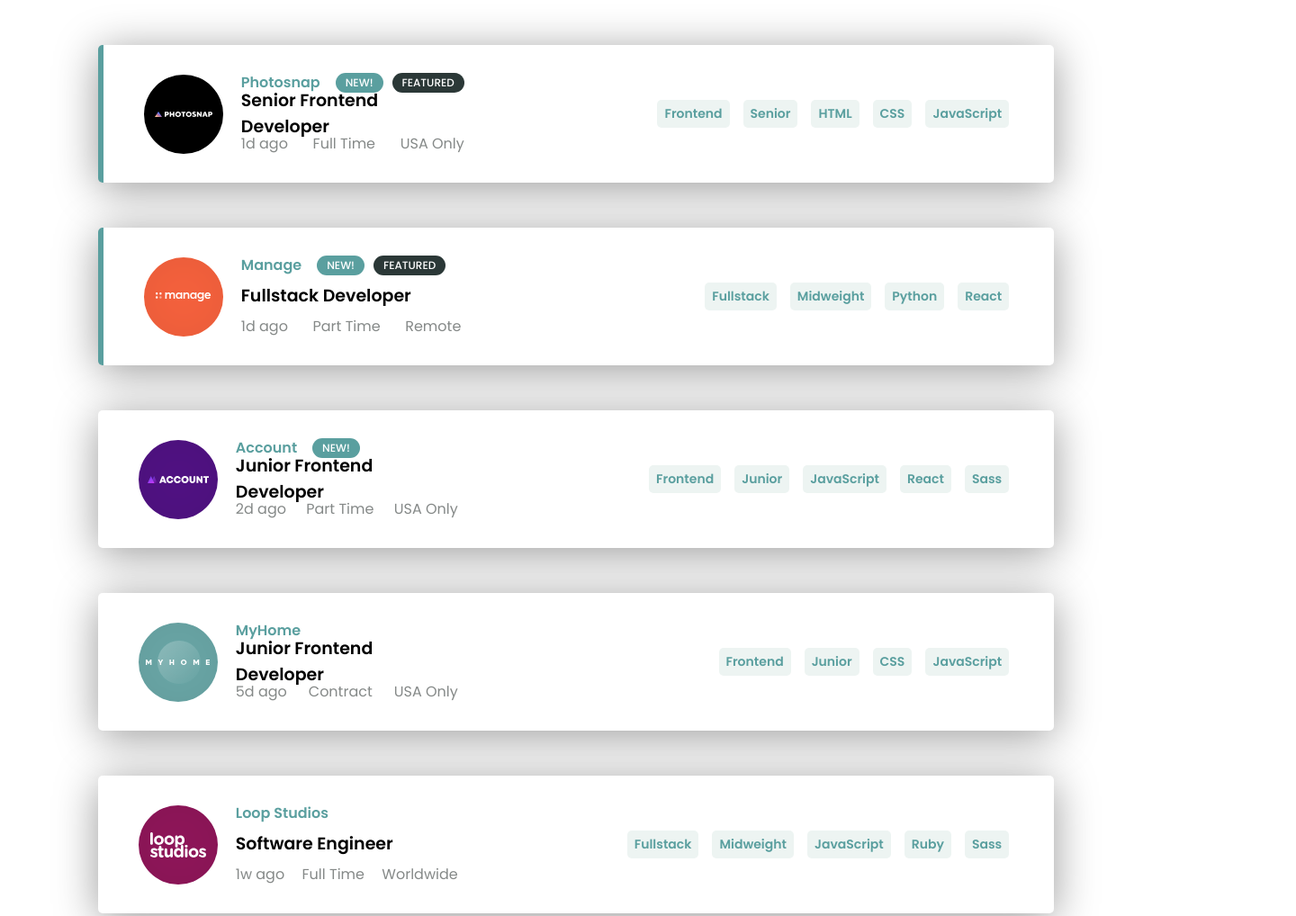
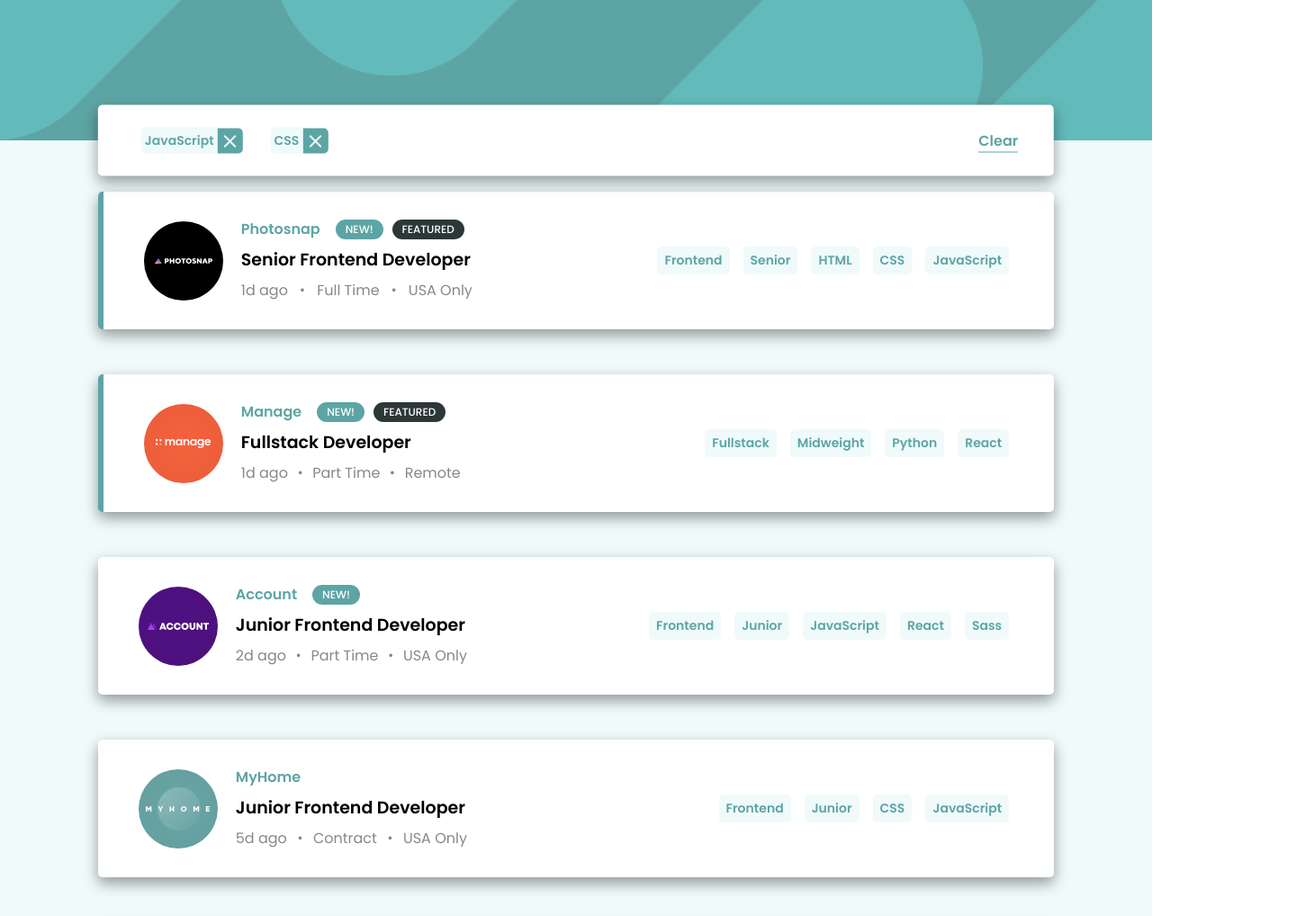
Before and after one commit to khaled-osama-elhabibi/static-job-listings-master, a website: page index.html in a window 1280 px wide. Shown: the top 1018 px of the page at 90% size, 1440 px wide, since content can reach past the window. Drawn offline with Linux system fonts and the light colour scheme.

Commit message:
commit number 5

```diff
--- a/JS/jobCard.js
+++ b/JS/jobCard.js
@@ -33,7 +33,9 @@ class JobCard{
 
                 <div class="job-card__details-section-1-3">
                     <div class="job-card__posted-at">${postedAt}</div>
+                    <div class="dot">.</div>
                     <div class="job-card__contract">${contract}</div>
+                    <div class="dot">.</div>
                     <div class="job-card__location">${location}</div>
                 </div>
             </div>
--- a/Sass/abstracts/_variables.scss
+++ b/Sass/abstracts/_variables.scss
@@ -1,7 +1,6 @@
-$color-primary:#5a9f9f;
-$color-primary-light:#edf4f2;
+$color-primary:#5da5a4;
+$color-primary-light:#f0fafb;
 
 $color-secondary:#858988;
-
 $color-black:#000;
 $color-white:#fff;
--- a/Sass/components/_job-card.scss
+++ b/Sass/components/_job-card.scss
@@ -1,13 +1,11 @@
 .job-card{
-    /*to be removed*/
     margin: 50px auto;
-    /*to be removed*/
     width: 83%;
     height: 153px;
     margin-left:auto;
     margin-right:auto;
 
-    box-shadow: 0 .4rem 3rem rgba($color-black, $alpha: .4) ;
+    box-shadow: 0 .4rem 1rem rgba($color-black, $alpha: .4) ;
     border-radius: 5px;
     background-color: $color-white;
     display: flex;
@@ -15,7 +13,6 @@
     justify-content: space-between;
     &__details{
         justify-self: center;
-        width: 40%;
         height: 100%;
         padding: 25px;
         padding-left: 45px;
@@ -38,7 +35,16 @@
                     color: $color-primary;
                 }
             }
-            &-3{justify-content: space-between;}
+            &-3{
+                justify-content: space-between;
+                .dot{
+                    color: $color-secondary;
+                    margin: 0 10px 16px 10px;
+                    display: inline-block;
+                    height: fit-content;
+                    font-size: 30px;
+                }
+            }
         }
     }
     &__company{
@@ -67,6 +73,7 @@
     }
     &__featured{background-color: #2b3837;}
     &__new{background-color: $color-primary; margin-right:10px;}
+
     &__keywords{
         align-items: center;
         margin-right: 50px;
@@ -92,7 +99,5 @@
             }
         }
     }
-    &--featured{
-        border-left: 6px solid $color-primary;
-    }
+    &--featured{border-left: 6px solid $color-primary;}
 }
--- /dev/null
+++ b/Sass/components/_job-filtering.scss
@@ -0,0 +1,57 @@
+
+.jobs-filtering{
+    width: 83%;
+    margin-left:auto;
+    margin-right:auto;
+
+    display: flex;
+    flex-flow: row nowrap;
+    justify-content: space-between;
+
+    border-radius: 5px;
+    background-color: $color-white;
+    box-shadow: 0 .4rem 1rem rgba($color-black, $alpha: .4) ;
+    position: absolute;
+    left: 50%;
+    top: 156px;
+    transform: translateX(-50%) translateY(-50%);
+    padding: 20px 40px;
+    &__container{
+        display: flex;
+        flex-flow: row nowrap;
+        justify-content: space-between;
+
+    }
+    &__item{
+        display: flex;
+        flex-flow: row nowrap;
+        align-items: center;
+        padding: 5px 8px;
+        &:not(:last-child){margin-right : 15px;}
+        &-name{
+            background-color: $color-primary-light;
+            color: $color-primary;
+            font-weight: 600;
+            font-size: 14px;
+            padding: 4px;
+            border-top-left-radius: 5px;
+            border-bottom-left-radius: 5px;
+        }
+        &-icon{
+            cursor: pointer;
+            padding: 2px;
+            border-top-right-radius: 5px;
+            border-bottom-right-radius: 5px;
+            background-color: $color-primary;
+            color: $color-primary-light;
+            &:hover{background-color: $color-black;}
+        }
+    }
+    &__clear{
+        align-self: center;
+        color: $color-primary;
+        font-weight: 600;
+        font-size: 16px;
+        border-bottom: 1px solid $color-primary;
+    }
+}
--- /dev/null
+++ b/Sass/layout/_section-main.scss
@@ -0,0 +1,5 @@
+.section-main{
+    background-color: $color-primary-light;
+    overflow: hidden;
+}
+.background-header{background-color: $color-primary;}
--- a/Sass/main.scss
+++ b/Sass/main.scss
@@ -10,3 +10,6 @@
 @import "Sass/base/base";
 
 @import "Sass/components/job-card";
+@import "Sass/components/job-filtering";
+
+@import "Sass/layout/section-main";
--- a/index.html
+++ b/index.html
@@ -5,6 +5,7 @@
   <meta name="viewport" content="width=device-width, initial-scale=1.0"> <!-- displays site properly based on user's device -->
 
   <link rel="icon" type="image/png" sizes="32x32" href="./images/favicon-32x32.png">
+  <link href="https://fonts.googleapis.com/icon?family=Material+Icons"  rel="stylesheet">
 
   <link rel="preconnect" href="https://fonts.gstatic.com">
   <link href="https://fonts.googleapis.com/css2?family=Poppins:wght@100;200;300;400;500;600;700;800;900&display=swap" rel="stylesheet">
@@ -19,16 +20,38 @@
   </style>
 </head>
 <body>
+  <div class="section-main">
+    <svg class="background-header" xmlns="http://www.w3.org/2000/svg" width="1366" height="156"><g fill="#63BABA" fill-rule="evenodd"><path d="M470.577 563.429c-51.432-51.425-51.438-134.806-.013-186.237l.013-.013L867.235-19.424c51.441-51.434 134.836-51.434 186.276 0 48.811 48.804 51.304 126.392 7.473 178.135l178.158-178.135c51.441-51.434 134.836-51.434 186.277 0 51.431 51.424 51.437 134.805.013 186.237-.005.004-.01.008-.013.013l-396.66 396.603c-51.44 51.433-134.834 51.433-186.275 0-48.812-48.805-51.304-126.394-7.471-178.138L656.853 563.43c-51.441 51.433-134.836 51.433-186.276 0zM342.268 45.605c-51.432-51.425-51.438-134.806-.013-186.237l.013-.013 396.658-396.603c51.441-51.434 134.836-51.434 186.277 0 51.431 51.424 51.437 134.805.013 186.237-.005.004-.01.008-.013.013L528.543 45.605c-51.44 51.433-134.834 51.433-186.275 0zm-444.692 71.824c-51.432-51.424-51.438-134.806-.013-186.237l.013-.013 396.658-396.603c51.441-51.434 134.836-51.434 186.277 0 51.431 51.424 51.437 134.805.013 186.237a80.86 80.86 0 01-.013.013L83.85 117.429c-51.44 51.433-134.834 51.433-186.275 0z"/></g></svg>
+    <div class="jobs-filtering">
+      <div class="jobs-filtering__container">
+        <div class="jobs-filtering__item">
 
-  <div id="jobs-container" class="jobs-container">
+          <div class="jobs-filtering__item-name">JavaScript</div>
+          <span class="material-icons jobs-filtering__item-icon">close</span>
 
+        </div>
+
+        <div class="jobs-filtering__item">
+
+          <div class="jobs-filtering__item-name">CSS</div>
+          <span class="material-icons jobs-filtering__item-icon">close</span>
+
+        </div>
+
+      </div>
+      <div class="jobs-filtering__clear">
+        Clear
+      </div>
+    </div>
+
+    <div id="jobs-container" class="jobs-container"></div>
   </div>
-  <img src="design/desktop-design.jpg" alt="" srcset="">
 
   <div class="attribution">
     Challenge by <a href="https://www.frontendmentor.io?ref=challenge" target="_blank">Frontend Mentor</a>.
     Coded by <a href="#">Khaled Osama</a>.
   </div>
+
   <script src="JS/jobCard.js"></script>
   <script src="JS/index.js"></script>
 </body>
```
Also changed, not shown: CSS/style.css.
